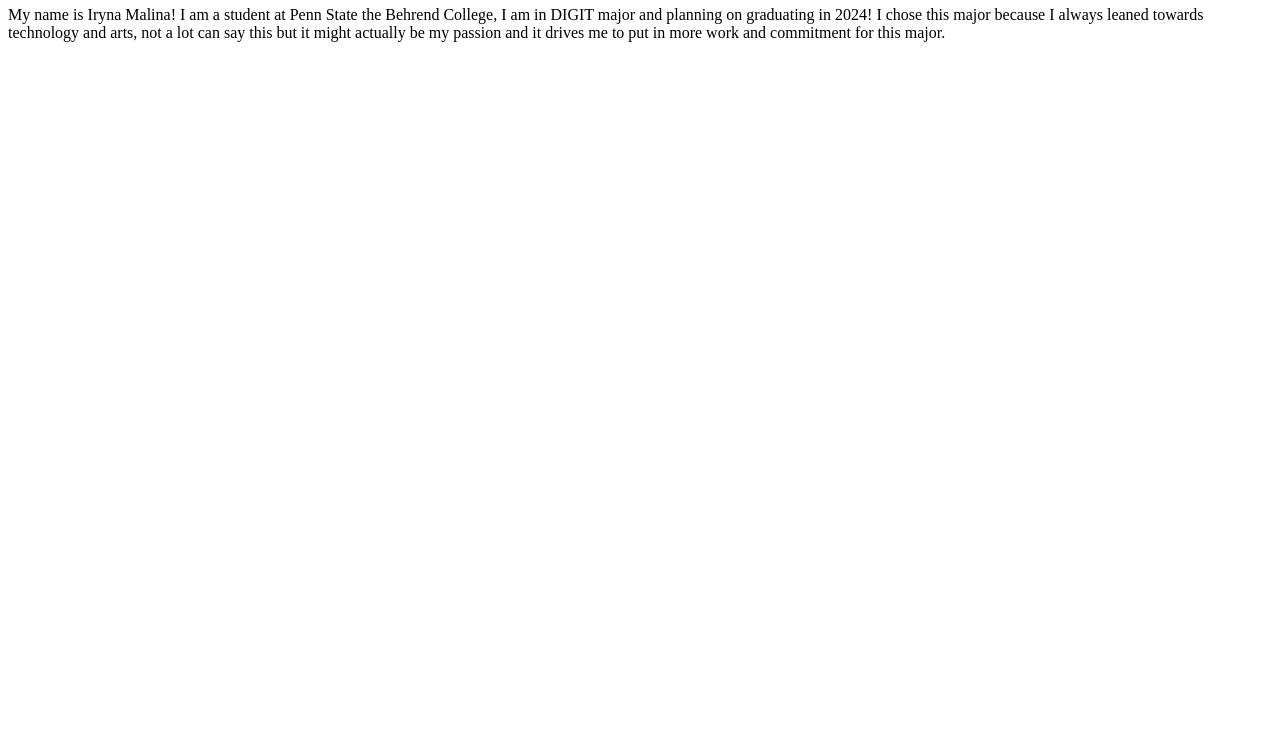
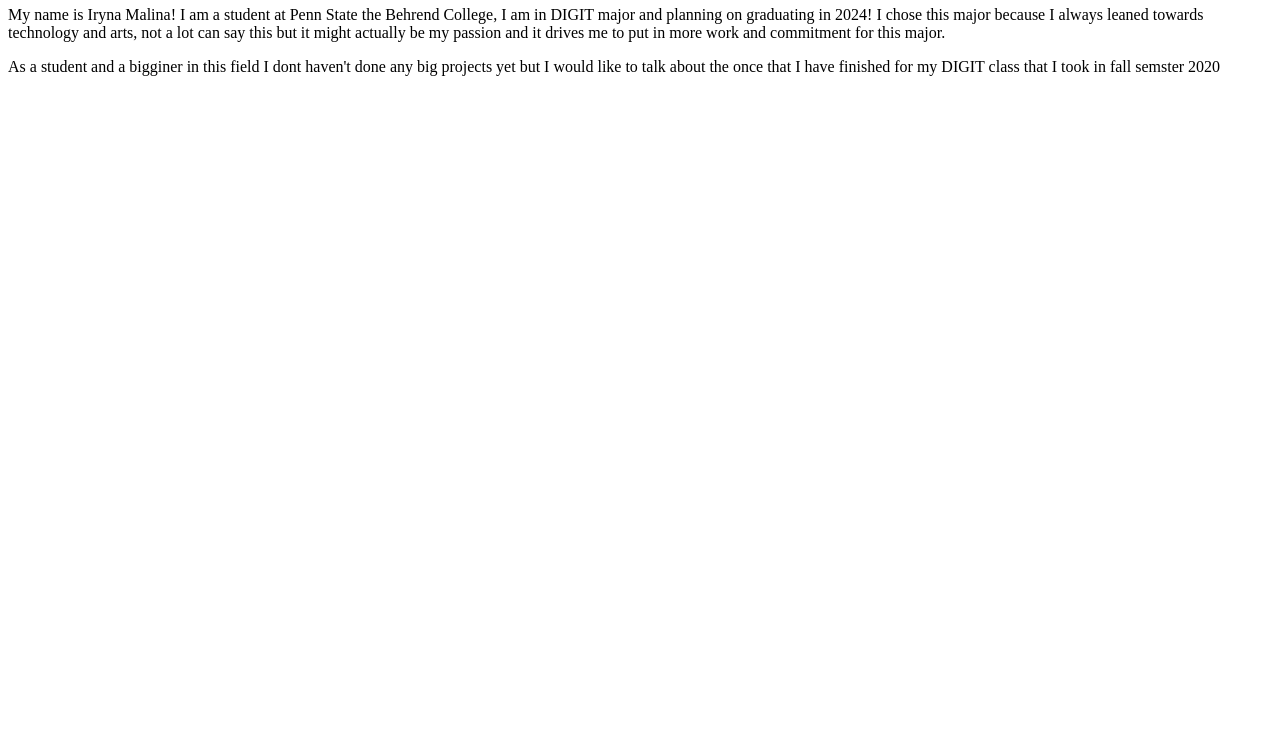
Before and after one commit to ipm5130/i_ma, a plain HTML site: page index.html in a window 1280 px wide. Shown: the part 60-800 px from the top of the page. Drawn offline with Linux system fonts and the light colour scheme.

Commit message:
Update index.html

```diff
--- a/index.html
+++ b/index.html
@@ -8,3 +8,4 @@
 </html>
 <p>My name is Iryna Malina! I am a student at Penn State the Behrend College, I am in DIGIT major and planning on graduating in 2024! I chose this major
   because I always leaned towards technology and arts, not a lot can say this but it might actually be my passion and it drives me to put in more work and commitment for this major.</p>
+<p>As a student and a bigginer in this field I dont haven't done any big projects yet but I would like to talk about the once that I have finished for my DIGIT class that I took in fall semster 2020</p>
```
